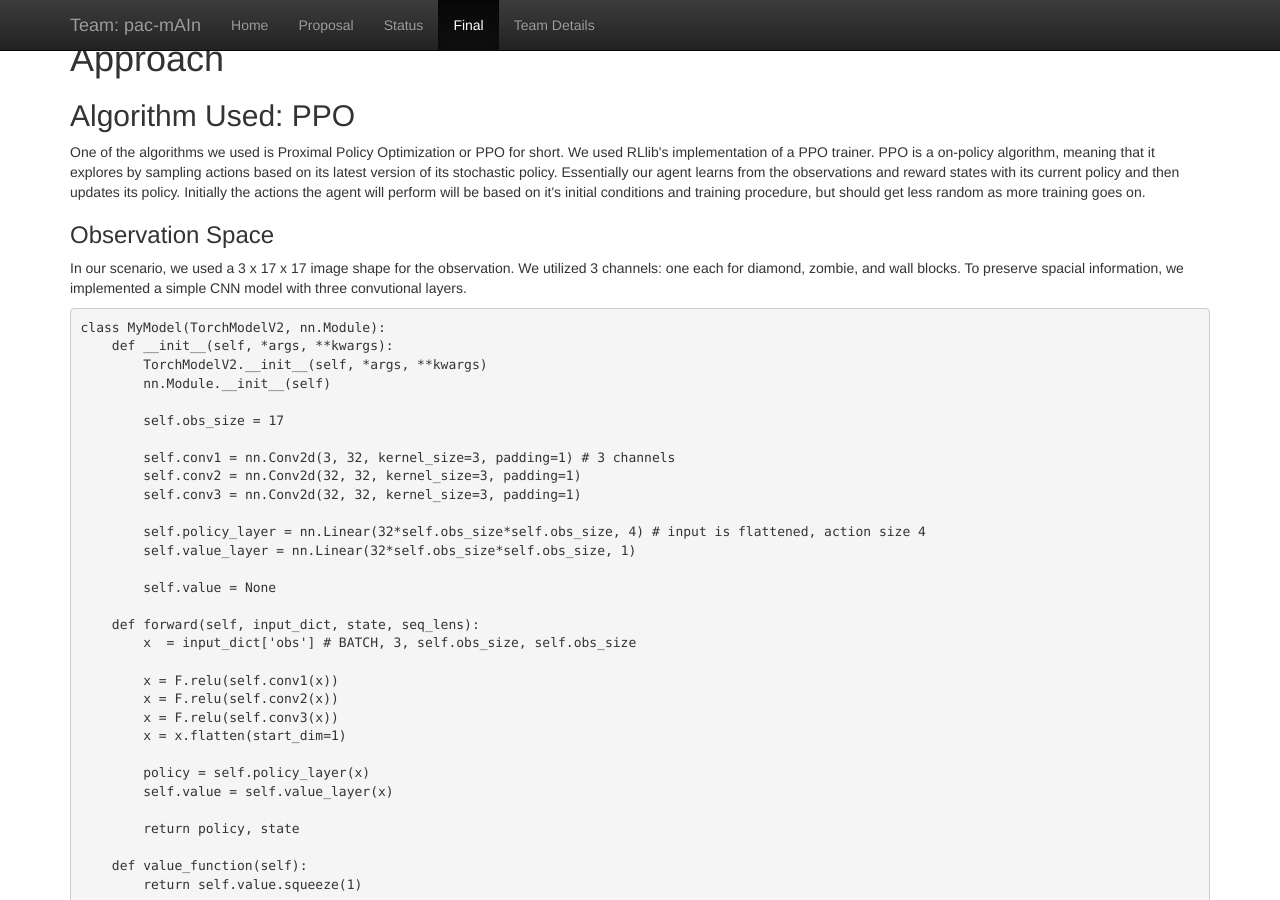
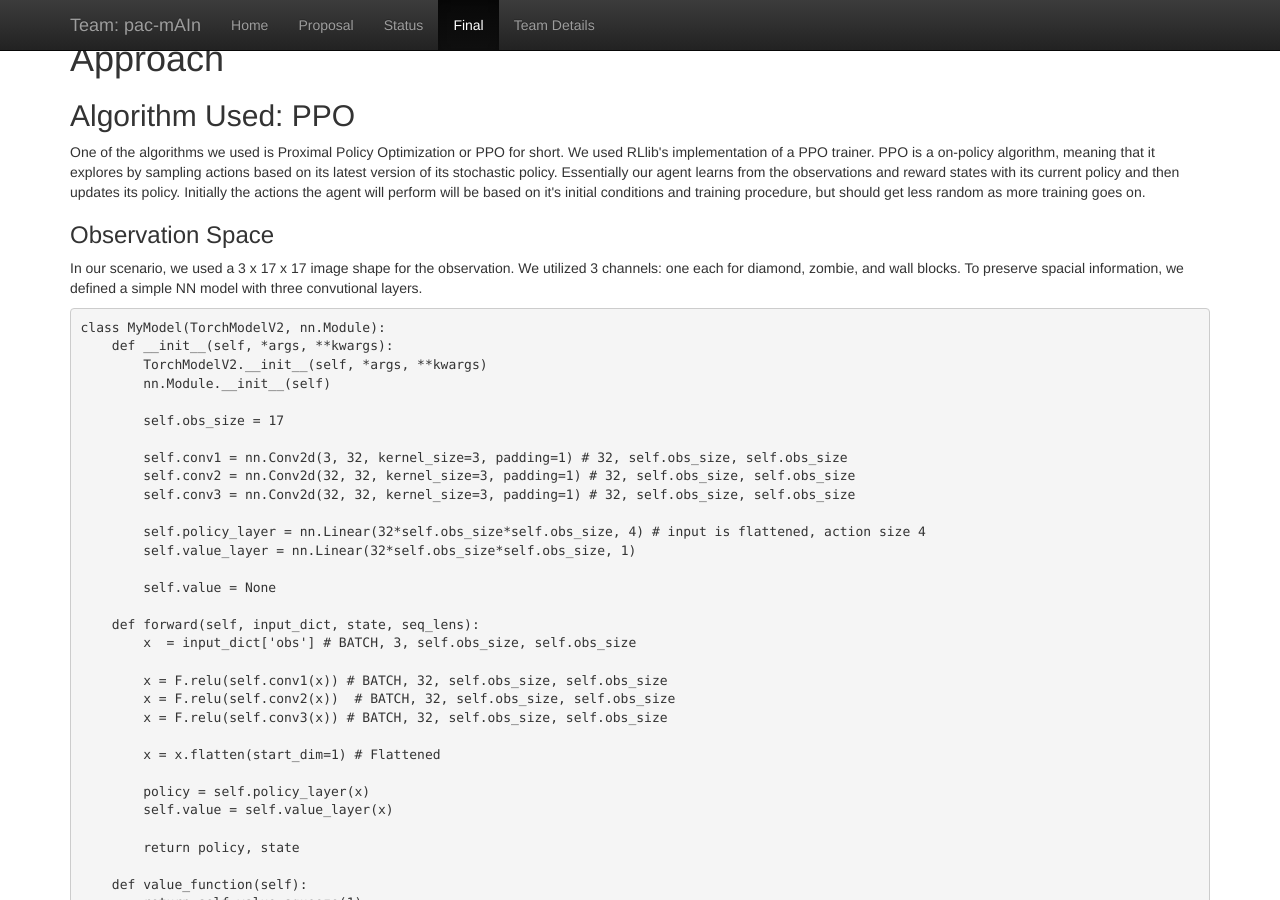
Before and after one commit to armaansd/pac-mAIn, a Jekyll site: the page built from docs/final.md, in a window 1280 px wide and 900 px high, scrolled down 2206 px. Built offline with Jekyll 4.4.1, drawn with Linux system fonts in a browser that asks for light colours.

Commit message:
Update final.md

````diff
--- a/docs/final.md
+++ b/docs/final.md
@@ -36,7 +36,7 @@ This will be exchanged for final vid later
 PPO is a on-policy algorithm, meaning that it explores by sampling actions based on its latest version of its stochastic policy. Essentially our agent learns from the observations and reward states with its current policy and then updates its policy. Initially the actions the agent will perform will be based on it's initial conditions and training procedure, but should get less random as more training goes on. </p>
 
 ### Observation Space
-<p>In our scenario, we used a 3 x 17 x 17 image shape for the observation. We utilized 3 channels: one each for diamond, zombie, and wall blocks. To preserve spacial information, we implemented a simple CNN model with three convutional layers. </p>
+<p>In our scenario, we used a 3 x 17 x 17 image shape for the observation. We utilized 3 channels: one each for diamond, zombie, and wall blocks. To preserve spacial information, we defined a simple NN model with three convutional layers. </p>
 
 ```python
 class MyModel(TorchModelV2, nn.Module):
@@ -46,9 +46,9 @@ class MyModel(TorchModelV2, nn.Module):
 
         self.obs_size = 17
 
-        self.conv1 = nn.Conv2d(3, 32, kernel_size=3, padding=1) # 3 channels
-        self.conv2 = nn.Conv2d(32, 32, kernel_size=3, padding=1)
-        self.conv3 = nn.Conv2d(32, 32, kernel_size=3, padding=1)
+        self.conv1 = nn.Conv2d(3, 32, kernel_size=3, padding=1) # 32, self.obs_size, self.obs_size
+        self.conv2 = nn.Conv2d(32, 32, kernel_size=3, padding=1) # 32, self.obs_size, self.obs_size
+        self.conv3 = nn.Conv2d(32, 32, kernel_size=3, padding=1) # 32, self.obs_size, self.obs_size
 
         self.policy_layer = nn.Linear(32*self.obs_size*self.obs_size, 4) # input is flattened, action size 4
         self.value_layer = nn.Linear(32*self.obs_size*self.obs_size, 1)
@@ -58,10 +58,11 @@ class MyModel(TorchModelV2, nn.Module):
     def forward(self, input_dict, state, seq_lens):
         x  = input_dict['obs'] # BATCH, 3, self.obs_size, self.obs_size
 
-        x = F.relu(self.conv1(x))
-        x = F.relu(self.conv2(x))
-        x = F.relu(self.conv3(x))
-        x = x.flatten(start_dim=1)
+        x = F.relu(self.conv1(x)) # BATCH, 32, self.obs_size, self.obs_size
+        x = F.relu(self.conv2(x))  # BATCH, 32, self.obs_size, self.obs_size
+        x = F.relu(self.conv3(x)) # BATCH, 32, self.obs_size, self.obs_size
+
+        x = x.flatten(start_dim=1) # Flattened
 
         policy = self.policy_layer(x)
         self.value = self.value_layer(x)
````
